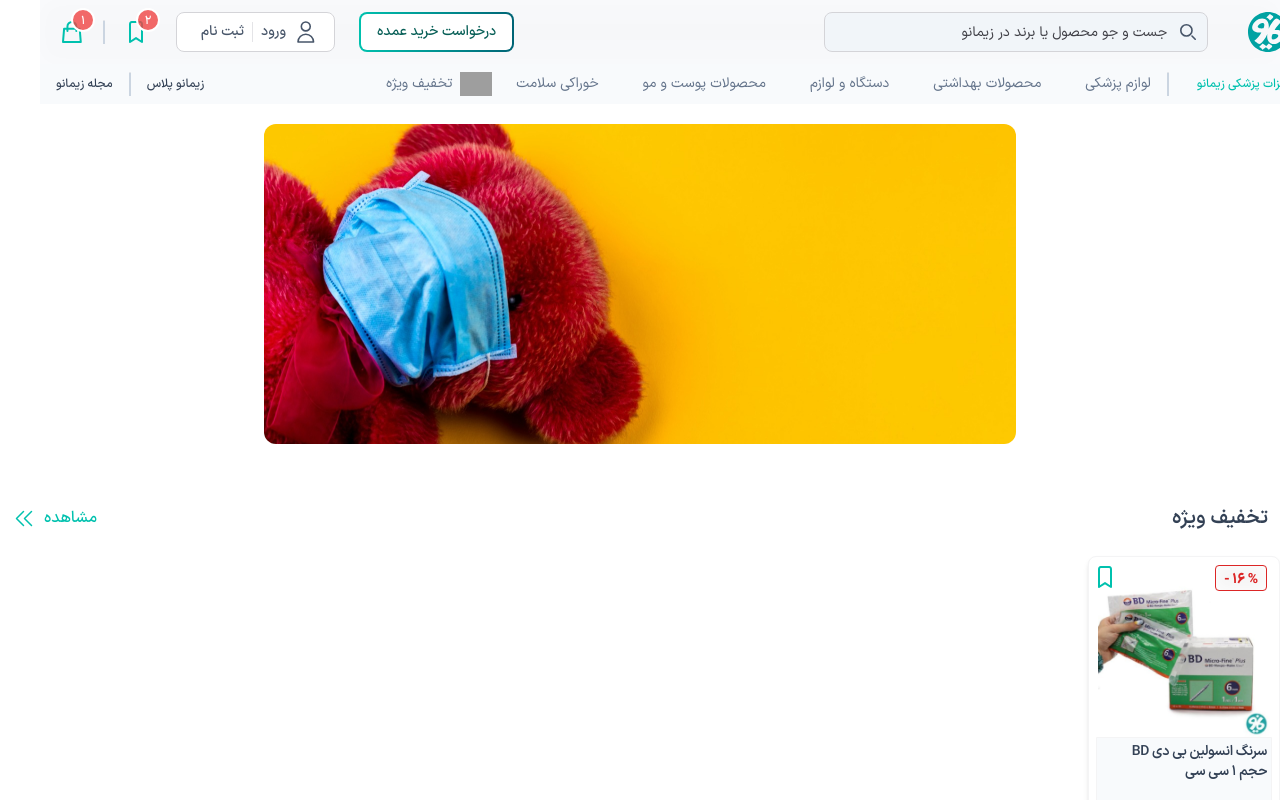
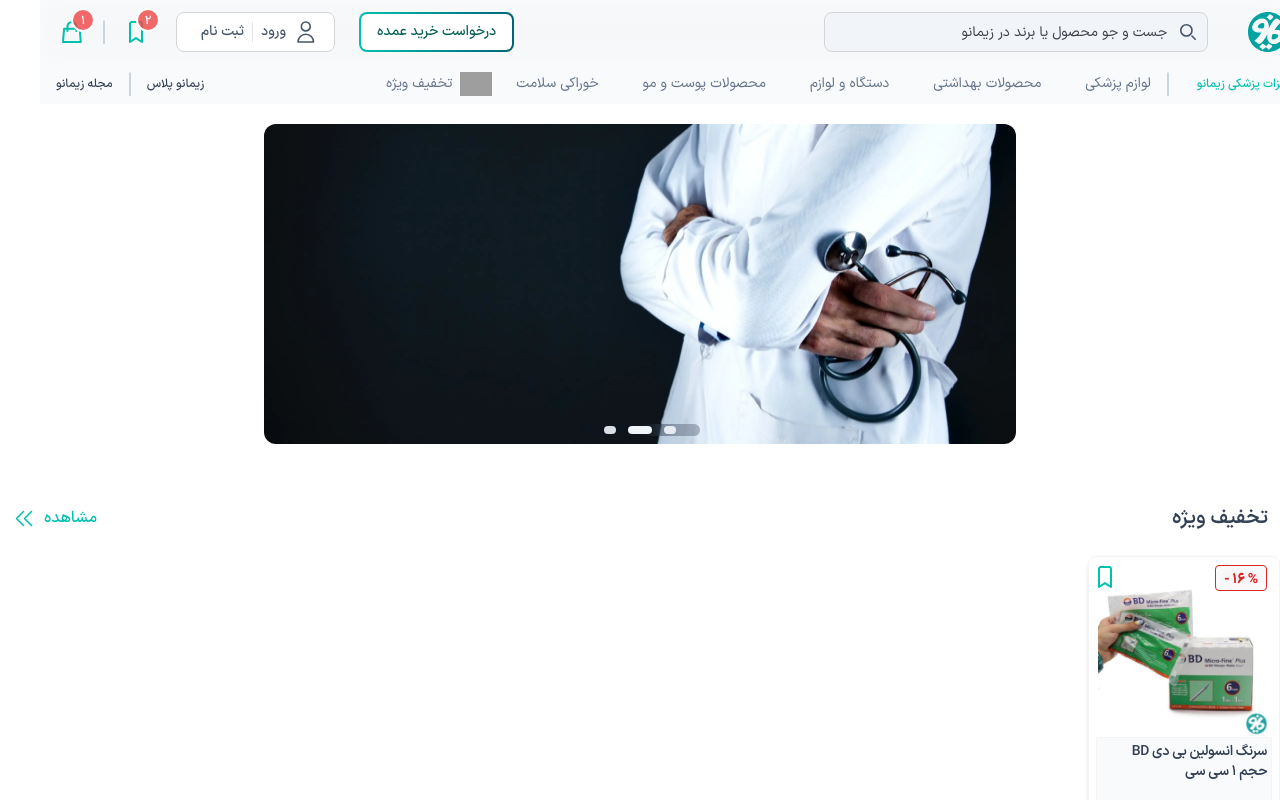
Before and after one commit to muhammadali-mu/zeema, a Next.js app: page / in a window 1280 px wide. Shown: the top 800 px of the page. Built offline with nearby package versions, Linux system fonts and the light colour scheme; grey boxes are pictures that could not be loaded.

Commit message:
adding Link passHref LegacyBehavior

```diff
--- a/src/components/sliders/slider.tsx
+++ b/src/components/sliders/slider.tsx
@@ -1,14 +1,25 @@
 "use client";
-import { useState } from "react";
+import { useState, useEffect } from "react";
+import Link from "next/link";
+import Image from "next/image";
 
 const slides = [
-  { src: "/images/slider/slider-1.webp", href: "/" },
-  { src: "/images/slider/slider-2.webp", href: "/" },
-  { src: "/images/slider/slider-3.webp", href: "/" },
+  { src: "/images/slider/slider-1.webp", href: "/", alt: "/" },
+  { src: "/images/slider/slider-2.webp", href: "/", alt: "/" },
+  { src: "/images/slider/slider-3.webp", href: "/", alt: "/" },
 ];
 
 export default function Slider() {
   const [currentSlide, setCurrentSlide] = useState(0);
+
+  useEffect(() => {
+    const interval = setInterval(() => {
+      setCurrentSlide(
+        currentSlide === slides.length - 1 ? 0 : currentSlide + 1
+      );
+    }, 5000);
+    return () => clearInterval(interval);
+  }, [currentSlide]);
 
   const prevSlideHandller = () => {
     const isFirstSlide = currentSlide === 0;
@@ -26,10 +37,20 @@ export default function Slider() {
 
   return (
     <div className="max-w-[752px] w-full h-80 relative m-5 rounded-xl overflow-hidden group transition-all">
-      <div
-        style={{ backgroundImage: `url(${slides[currentSlide].src})` }}
-        className="w-full h-full bg-center bg-cover duration-500 "
-      ></div>
+      <Link
+        className="w-full h-full  duration-500 relative"
+        href={slides[currentSlide].href}
+        passHref
+        legacyBehavior
+      >
+        <Image
+          src={slides[currentSlide].src}
+          alt={slides[currentSlide].alt}
+          fill
+          loading="lazy"
+          quality={100}
+        />
+      </Link>
 
       {/* Right Arrow */}
       <span
@@ -81,15 +102,13 @@ export default function Slider() {
 
       {/* Dots */}
       {slides.length > 1 && (
-        <div className="hidden group-hover:flex absolute w-auto h-6 justify-center items-center gap-2 px-6 rounded-xl bottom-2 right-[50%] translate-x-[50%] bg-slate-900 bg-clip-padding backdrop-filter backdrop-blur-md bg-opacity-25 backdrop-brightness-95 hover:bg-opacity-50 transition-all">
+        <div className="flex absolute w-auto h-3 justify-center items-center gap-3 px-6 rounded-md bottom-2 right-[50%] translate-x-[50%] bg-slate-900 bg-clip-padding backdrop-filter backdrop-blur-md bg-opacity-25 backdrop-brightness-95 hover:bg-opacity-50 transition-all">
           {slides.map((slide, index) => (
             <span
               key={index}
               role="button"
-              className={`block h-3 bg-slate-100  rounded-md transition-all ${
-                currentSlide === index
-                  ? "w-6 bg-white opacity-100"
-                  : "w-3 opacity-75"
+              className={`relative flex justify-start items-start h-2 bg-slate-100  rounded-md transition-all hover:bg-white ${
+                currentSlide === index ? "w-6 " : "w-3 opacity-90 "
               }`}
               onClick={() => goToSlide(index)}
             ></span>
--- a/tailwind.config.js
+++ b/tailwind.config.js
@@ -48,6 +48,7 @@ module.exports = {
         "gradient-y": "gradient-y 15s ease infinite",
         "gradient-xy": "gradient-xy 15s ease infinite",
       },
+
       keyframes: {
         "gradient-y": {
           "0%, 100%": {
```
